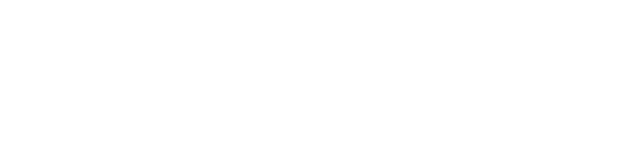
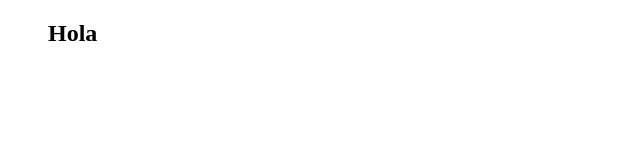
Before and after one commit to EAZ34/pagina1_web, a plain HTML site: page index.html in a window 1280 px wide. Shown: the full height of the page, 0-640 px from the left. Drawn offline with Linux system fonts and the light colour scheme.

Commit message:
se agrego cambio

```diff
--- a/index.html
+++ b/index.html
@@ -5,11 +5,16 @@
     <meta charset="UTF-8">
     <meta http-equiv="X-UA-Compatible" content="IE=edge">
     <meta name="viewport" content="width=device-width, initial-scale=1.0">
-    <title>Document</title>
+    <title>Couraduria
+    </title>
 </head>
 
 <body>
-
+    <nav>
+        <ul>
+            <H1>Hola</H1>
+        </ul>
+    </nav>
 </body>
 
 </html>
```
